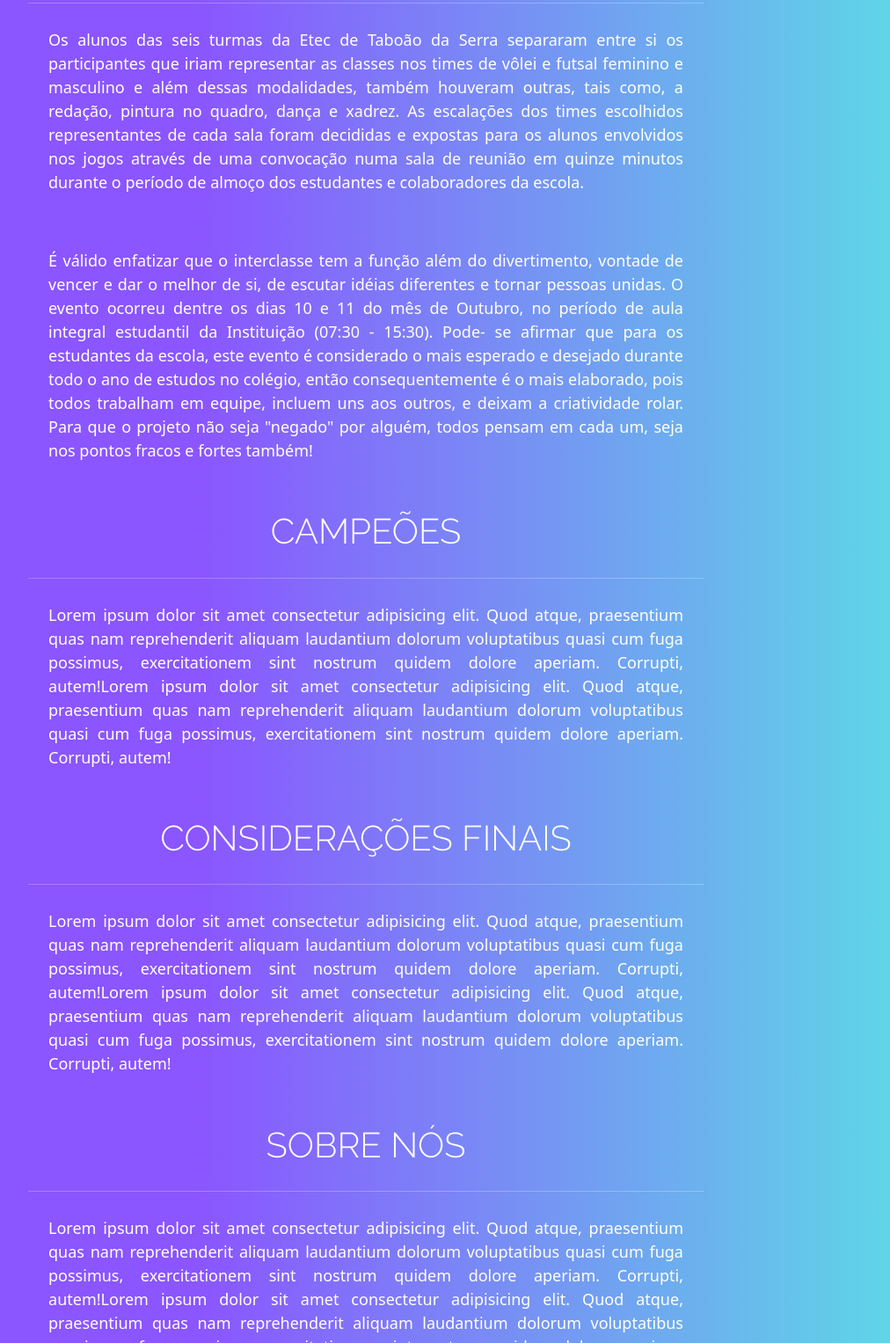
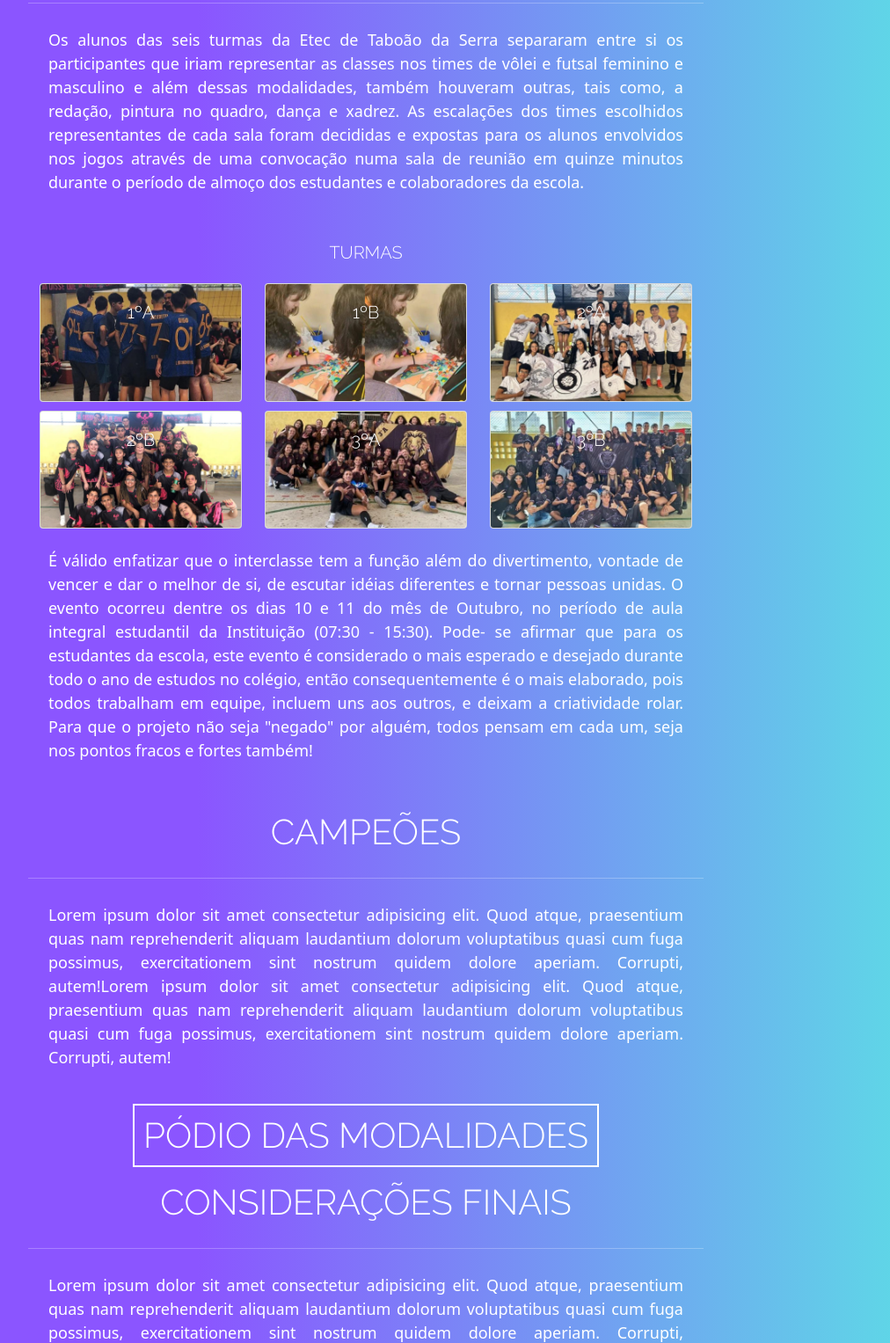
Before and after one commit to GigicaNves/SiteSabadoLetivo21-10, a plain HTML site: page index.html in a window 1280 px wide. Shown: the part 9193-10720 px from the top of the page at 88% size, without its empty margins (224-1236 px from the left). Drawn offline with nearby package versions, Linux system fonts and the light colour scheme.

Commit message:
V1.2.1
Adicionando conteúdo

```diff
--- a/index.html
+++ b/index.html
@@ -182,6 +182,52 @@
                 de cada sala foram decididas e expostas para os alunos envolvidos nos jogos através de uma convocação numa sala de
                 reunião em quinze minutos durante o período de almoço dos estudantes e colaboradores da escola.</p>
 
+                <h5>TURMAS</h5>
+                <div class="turmas">
+                  <div class="card bg-light text-white" id="turmas">
+                    <img src="./assets/turmas/primeiroA.png" class="card-img" alt="...">
+                    <div class="card-img-overlay">
+                      <h5 class="card-title">1ºA</h5>
+                    </div>
+                  </div>
+
+                  <div class="card bg-light text-white" id="turmas">
+                    <img src="./assets/turmas/primeiroB.png" class="card-img" alt="...">
+                    <div class="card-img-overlay">
+                      <h5 class="card-title">1ºB</h5>
+                    </div>
+                  </div>
+
+                  <div class="card bg-light text-white" id="turmas">
+                    <img src="./assets/turmas/segundoA.png" class="card-img" alt="...">
+                    <div class="card-img-overlay">
+                      <h5 class="card-title">2ºA</h5>
+                    </div>
+                  </div>
+
+                  <div class="card bg-light text-white" id="turmas">
+                    <img src="./assets/turmas/segundoB.png" class="card-img" alt="...">
+                    <div class="card-img-overlay">
+                      <h5 class="card-title">2ºB</h5>
+                    </div>
+                  </div>
+
+                  <div class="card bg-light text-white" id="turmas">
+                    <img src="./assets/turmas/terceiroA.png" class="card-img" alt="...">
+                    <div class="card-img-overlay">
+                      <h5 class="card-title">3ºA</h5>
+                    </div>
+                  </div>
+
+
+                  <div class="card bg-light text-white" id="turmas">
+                    <img src="./assets/turmas/terceiroB.png" class="card-img" alt="...">
+                    <div class="card-img-overlay">
+                      <h5 class="card-title">3ºB</h5>
+                    </div>
+                  </div>
+                </div>
+
               <p class="texto">É válido enfatizar que o interclasse tem a função além do divertimento, vontade de vencer e dar o melhor de si,
                 de escutar idéias diferentes e tornar pessoas unidas. O evento ocorreu dentre os dias 10 e 11 do mês de Outubro,
                 no período de aula integral estudantil da Instituição (07:30 - 15:30). Pode- se afirmar que para os estudantes da
@@ -192,6 +238,10 @@
               <h1 id="campeoesTxt">CAMPEÕES</h1>
               <hr class="hr">
               <p class="texto">Lorem ipsum dolor sit amet consectetur adipisicing elit. Quod atque, praesentium quas nam reprehenderit aliquam laudantium dolorum voluptatibus quasi cum fuga possimus, exercitationem sint nostrum quidem dolore aperiam. Corrupti, autem!Lorem ipsum dolor sit amet consectetur adipisicing elit. Quod atque, praesentium quas nam reprehenderit aliquam laudantium dolorum voluptatibus quasi cum fuga possimus, exercitationem sint nostrum quidem dolore aperiam. Corrupti, autem!</p>
+
+              <div class="podio">
+                <h1 id="podio">PÓDIO DAS MODALIDADES</h1>
+              </div>
 
               <h1 id="considFinaisTxt">CONSIDERAÇÕES FINAIS</h1>
               <hr class="hr">
--- a/styles.css
+++ b/styles.css
@@ -105,6 +105,10 @@ div#img-etec {
     align-items: center;
 }
 
+a.etec {
+    text-decoration: none;
+}
+
 div#cards {
     height: 100%;
     width: 100%;
@@ -132,6 +136,45 @@ div.imagens {
     flex-wrap: wrap;
     align-content: center;
     gap: 10px;
+}
+
+h5 {
+    padding: 2%;
+    color: white;
+    font-size: x-large;
+    font-family: 'Raleway', sans-serif;
+}
+
+div#turmas {
+    width: 30%;
+    height: 40%;
+
+}
+
+div.turmas {
+    display: flex;
+    flex-wrap: wrap;
+    justify-content: space-around;
+    row-gap: 10px;
+}
+
+card.turmas {
+    width: 100%;
+    height: auto;
+}
+
+div.podio {
+    width: auto;
+    border: solid 2px white;
+    text-align: center;
+    display: flex;
+    justify-content: center;
+    align-items: center;
+}
+
+h1#podio {
+    padding: 10px;
+    margin: 0px;
 }
 
 footer#rodape {
```
Also changed, not shown: assets/turmas/primeiroA.png (added), assets/turmas/primeiroB.png (added), assets/turmas/segundoA.png (added), assets/turmas/segundoB.png (added), assets/turmas/terceiroA.png (added), assets/turmas/terceiroB.png (added).
